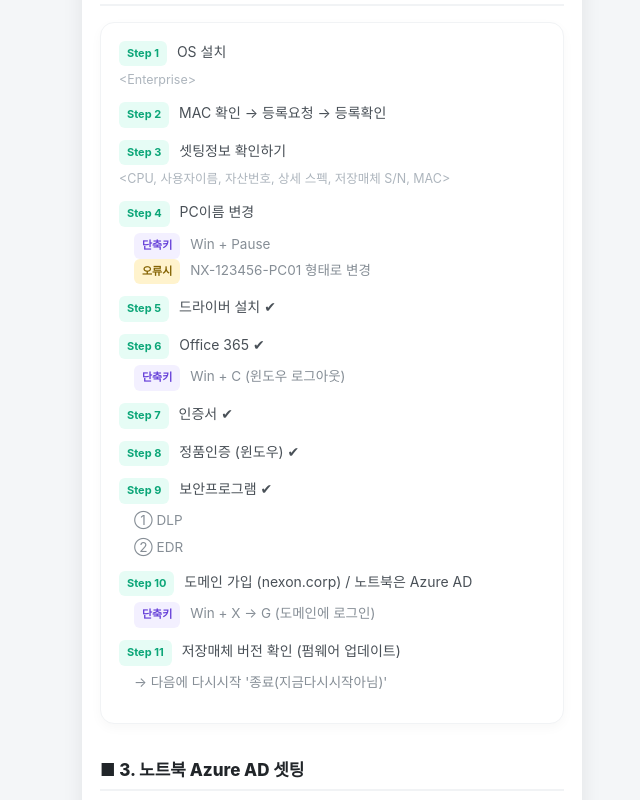
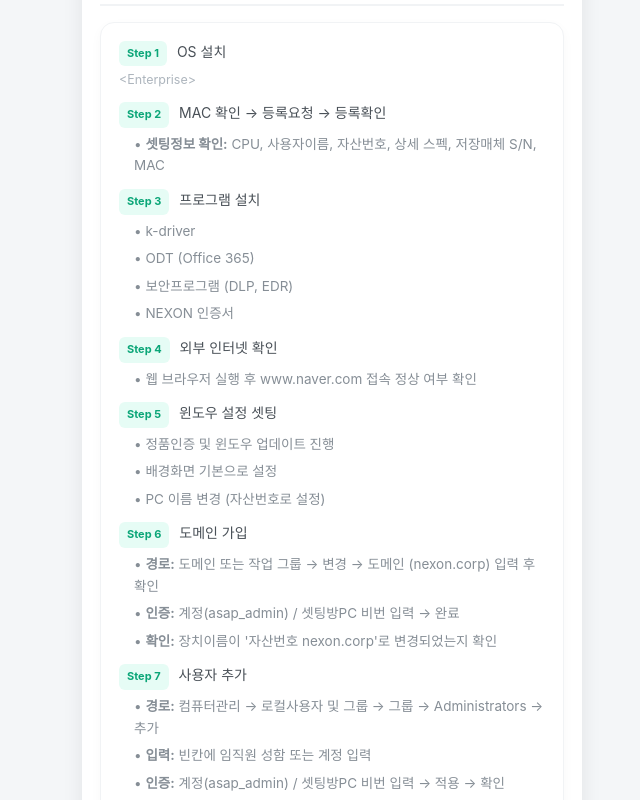
Before and after one commit to HanUL220/kofficecom, a React (Create React App) app: page /windows in a window 1280 px wide. Shown: the part 620-1420 px from the top of the page, without its empty margins (308-948 px from the left). Built offline with nearby package versions, Linux system fonts and the light colour scheme.

Commit message:
배포 자동화 업데이트

```diff
--- a/src/pages/WindowsSetup.js
+++ b/src/pages/WindowsSetup.js
@@ -1,3 +1,5 @@
+import { useNavigate } from 'react-router-dom';
+
 function WindowsSetup() {
   return (
     <main className="content">
@@ -5,7 +7,7 @@ function WindowsSetup() {
       {/* 🚀 빠른 이동 내비게이션 */}
       <nav className="quick-nav">
         <a href="#win1" className="nav-chip">1. 셋팅 종류</a>
-        <a href="#win2" className="nav-chip">2. 셋팅 순서(재고)</a>
+        <a href="#win2" className="nav-chip">2. 셋팅 순서(데스크탑)</a>
         <a href="#win3" className="nav-chip">3. 노트북 Azure AD</a>
       </nav>
 
@@ -34,48 +36,55 @@ function WindowsSetup() {
         </div>
       </section>
 
-      {/* ■ 2. 셋팅 순서 (재고기준) */}
+      {/* ■ 2. 셋팅 순서 (데스크탑 기준) - 수정된 부분 */}
       <section id="win2" className="guide-section">
-        <h2 className="section-title">■ 2. 셋팅 순서 <span style={{fontSize:'14px', color:'#1a73e8'}}>(재고기준)</span></h2>
+        <h2 className="section-title">■ 2. 셋팅 순서 <span style={{fontSize:'14px', color:'#1a73e8'}}>(데스크탑 기준)</span></h2>
 
         <div className="guide-card">
           <ul>
-            <li><span className="badge action">Step 1</span> OS 설치 <span className="note">&lt;Enterprise&gt;</span></li>
-            <li><span className="badge action">Step 2</span> MAC 확인 → 등록요청 → 등록확인</li>
-            <li><span className="badge action">Step 3</span> 셋팅정보 확인하기 <span className="note">&lt;CPU, 사용자이름, 자산번호, 상세 스펙, 저장매체 S/N, MAC&gt;</span></li>
+            <li>
+              <span className="badge action">Step 1</span> OS 설치 <span className="note">&lt;Enterprise&gt;</span>
+            </li>
 
             <li>
-              <span className="badge action">Step 4</span> PC이름 변경
+              <span className="badge action">Step 2</span> MAC 확인 → 등록요청 → 등록확인
               <div className="sub-bullet">
-                <span className="badge system">단축키</span> Win + Pause<br/>
-                <span className="badge warn">오류시</span> NX-123456-PC01 형태로 변경
+                • <b>셋팅정보 확인:</b> CPU, 사용자이름, 자산번호, 상세 스펙, 저장매체 S/N, MAC
               </div>
             </li>
 
-            <li><span className="badge action">Step 5</span> 드라이버 설치 ✔</li>
-
             <li>
-              <span className="badge action">Step 6</span> Office 365 ✔
-              <div className="sub-bullet"><span className="badge system">단축키</span> Win + C (윈도우 로그아웃)</div>
-            </li>
-
-            <li><span className="badge action">Step 7</span> 인증서 ✔</li>
-            <li><span className="badge action">Step 8</span> 정품인증 (윈도우) ✔</li>
-
-            <li>
-              <span className="badge action">Step 9</span> 보안프로그램 ✔
-              <div className="sub-bullet">① DLP</div>
-              <div className="sub-bullet">② EDR</div>
+              <span className="badge action">Step 3</span> 프로그램 설치
+              <div className="sub-bullet">• k-driver</div>
+              <div className="sub-bullet">• ODT (Office 365)</div>
+              <div className="sub-bullet">• 보안프로그램 (DLP, EDR)</div>
+              <div className="sub-bullet">• NEXON 인증서</div>
             </li>
 
             <li>
-              <span className="badge action">Step 10</span> 도메인 가입 (nexon.corp) / 노트북은 Azure AD
-              <div className="sub-bullet"><span className="badge system">단축키</span> Win + X → G (도메인에 로그인)</div>
+              <span className="badge action">Step 4</span> 외부 인터넷 확인
+              <div className="sub-bullet">• 웹 브라우저 실행 후 www.naver.com 접속 정상 여부 확인</div>
             </li>
 
             <li>
-              <span className="badge action">Step 11</span> 저장매체 버전 확인 (펌웨어 업데이트)
-              <div className="sub-bullet">→ 다음에 다시시작 '종료(지금다시시작아님)'</div>
+              <span className="badge action">Step 5</span> 윈도우 설정 셋팅
+              <div className="sub-bullet">• 정품인증 및 윈도우 업데이트 진행</div>
+              <div className="sub-bullet">• 배경화면 기본으로 설정</div>
+              <div className="sub-bullet">• PC 이름 변경 (자산번호로 설정)</div>
+            </li>
+
+            <li>
+              <span className="badge action">Step 6</span> 도메인 가입
+              <div className="sub-bullet">• <b>경로:</b> 도메인 또는 작업 그룹 → 변경 → 도메인 (nexon.corp) 입력 후 확인</div>
+              <div className="sub-bullet">• <b>인증:</b> 계정(asap_admin) / 셋팅방PC 비번 입력 → 완료</div>
+              <div className="sub-bullet">• <b>확인:</b> 장치이름이 '자산번호 nexon.corp'로 변경되었는지 확인</div>
+            </li>
+
+            <li>
+              <span className="badge action">Step 7</span> 사용자 추가
+              <div className="sub-bullet">• <b>경로:</b> 컴퓨터관리 → 로컬사용자 및 그룹 → 그룹 → Administrators → 추가</div>
+              <div className="sub-bullet">• <b>입력:</b> 빈칸에 임직원 성함 또는 계정 입력</div>
+              <div className="sub-bullet">• <b>인증:</b> 계정(asap_admin) / 셋팅방PC 비번 입력 → 적용 → 확인</div>
             </li>
           </ul>
         </div>
```
